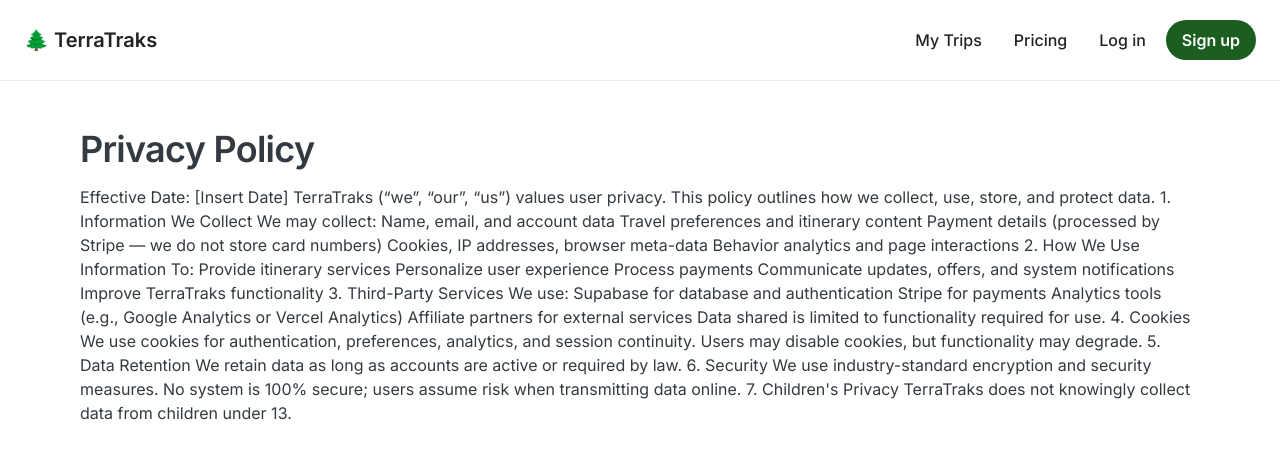
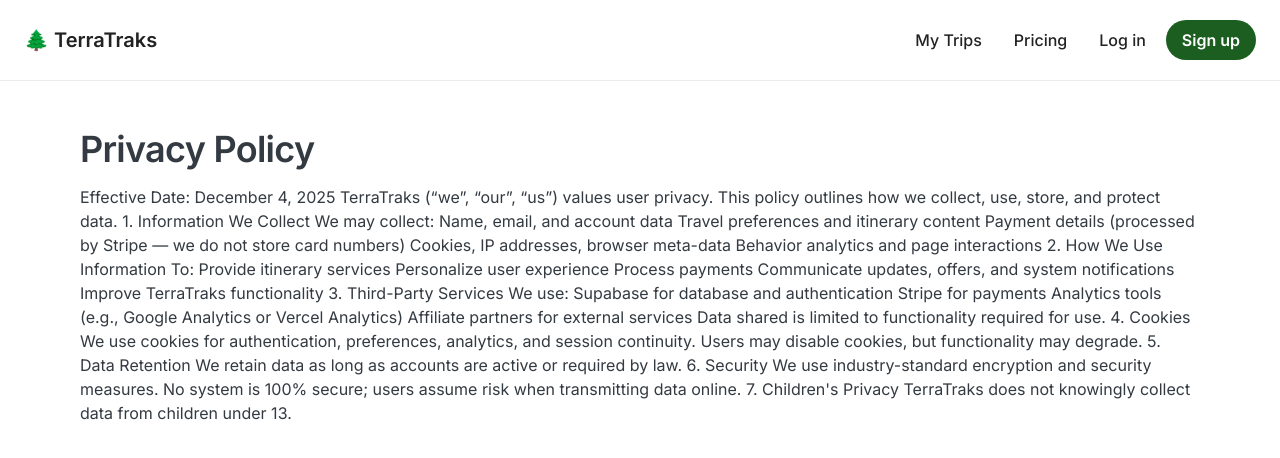
Before and after one commit to km354/TerraTraks-v1.1, a Next.js app: page /legal/privacy in a window 1280 px wide. Shown: the top 458 px of the page. Built offline with nearby package versions, Linux system fonts and the light colour scheme.

Commit message:
Update effective date in Privacy Policy

```diff
--- a/src/app/legal/privacy/page.tsx
+++ b/src/app/legal/privacy/page.tsx
@@ -2,7 +2,7 @@
   return (
     <>
       <h1 className="text-3xl md:text-4xl font-semibold mb-4">Privacy Policy</h1>
-      <p>Effective Date: [Insert Date]
+      <p>Effective Date: December 4, 2025
 
 TerraTraks (“we”, “our”, “us”) values user privacy. This policy outlines how we collect, use, store, and protect data.
 
```
